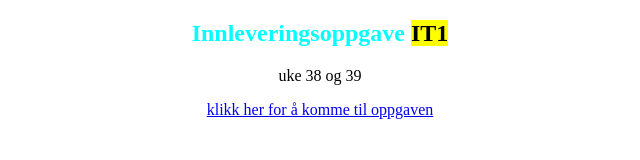
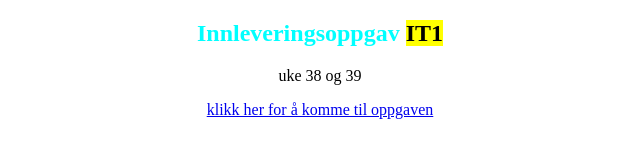
Before and after one commit to Helloo23/IT12023, a plain HTML site: page index.html in a window 1280 px wide. Shown: the whole page, without its empty margins (320-960 px from the left). Drawn offline with Linux system fonts and the light colour scheme.

Commit message:
Update index.html

```diff
--- a/index.html
+++ b/index.html
@@ -7,7 +7,7 @@
 </head>
 <body>
 <center>
- <h2><span style="color: aqua;">Innleveringsoppgave</span> <span style="background-color: yellow;color: black;">IT1</span></h2>
+ <h2><span style="color: aqua;">Innleveringsoppgav</span> <span style="background-color: yellow;color: black;">IT1</span></h2>
  <p>uke 38 og 39</p>
 <a href="nesbru.html">klikk her for å komme til oppgaven</a>
 </div>
```
